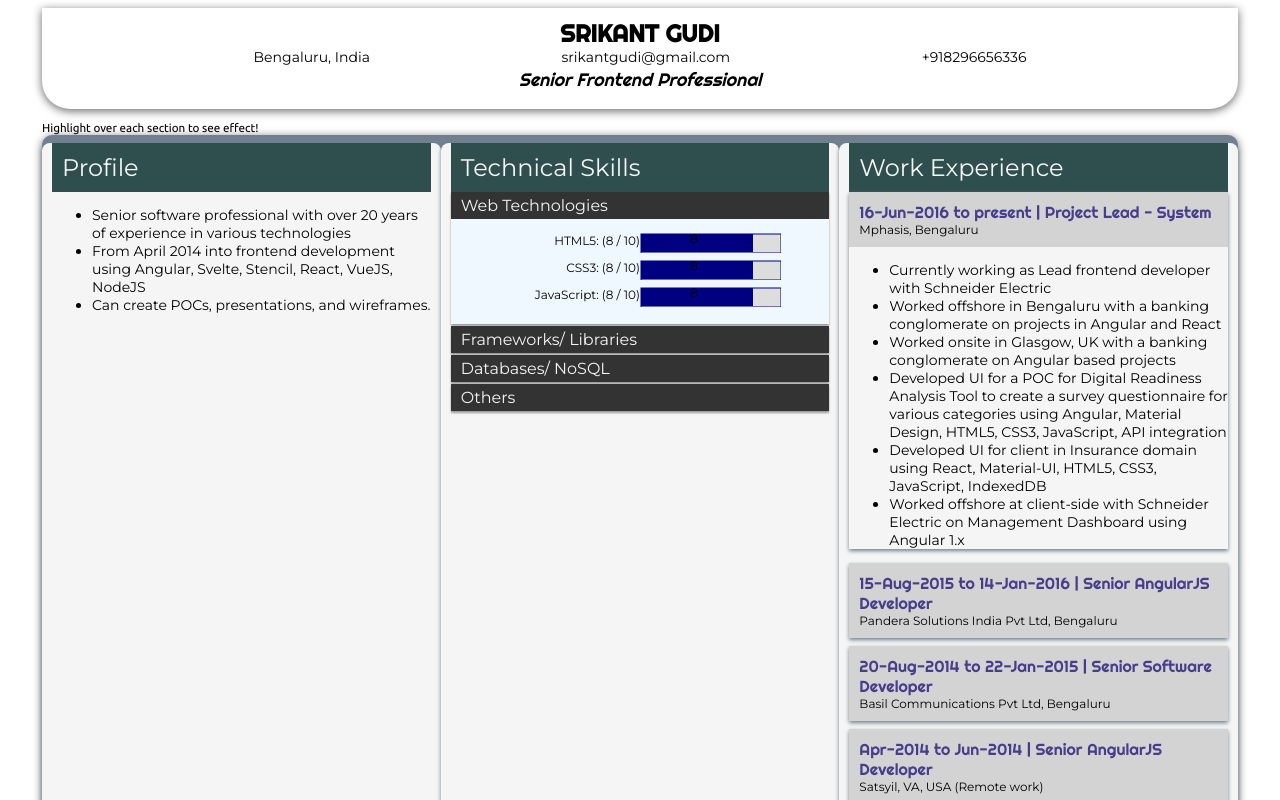
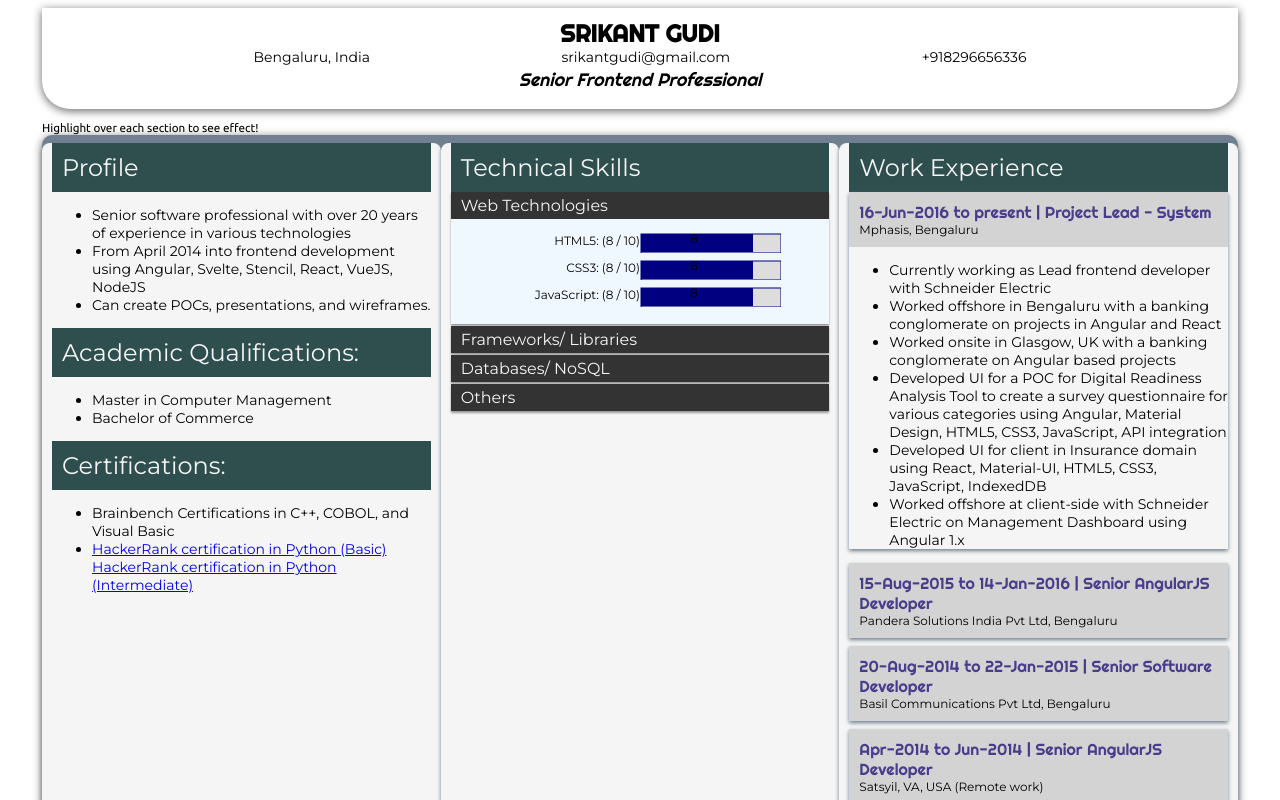
Before and after one commit to srikantgudi/srikantgudi.github.io, a Svelte app: page / in a window 1280 px wide. Shown: the top 800 px of the page. Built offline with nearby package versions, Linux system fonts and the light colour scheme.

Commit message:
Update Profile.svelte

```diff
--- a/src/Profile.svelte
+++ b/src/Profile.svelte
@@ -1,16 +1,35 @@
 <div class="section">
-    <div class="sectiontitle">
-        Profile
-    </div>
+  <div class="sectiontitle">Profile</div>
   <ul>
     <li>
-            Senior software professional with over 20 years of experience in various technologies
+      Senior software professional with over 20 years of experience in various
+      technologies
     </li>
     <li>
-            From April 2014 into frontend development using Angular, Svelte, Stencil, React, VueJS, NodeJS
+      From April 2014 into frontend development using Angular, Svelte, Stencil,
+      React, VueJS, NodeJS
     </li>
+    <li>Can create POCs, presentations, and wireframes.</li>
+  </ul>
+  <div class="sectiontitle">Academic Qualifications:</div>
+  <ul>
+    <li>Master in Computer Management</li>
+    <li>Bachelor of Commerce</li>
+  </ul>
+  <div class="sectiontitle">Certifications:</div>
+  <ul>
+    <li>Brainbench Certifications in C++, COBOL, and Visual Basic</li>
     <li>
-            Can create POCs, presentations, and wireframes.
+      <a
+        href="https://www.hackerrank.com/certificates/24b0d06ab4d8"
+        target="_blank">
+        HackerRank certification in Python (Basic)
+      </a>
+      <a
+        href="https://www.hackerrank.com/certificates/5371896c1aab"
+        target="_blank">
+        HackerRank certification in Python (Intermediate)
+      </a>
     </li>
   </ul>
 </div>
```
Lines whose indentation alone changed are shown as unchanged.
